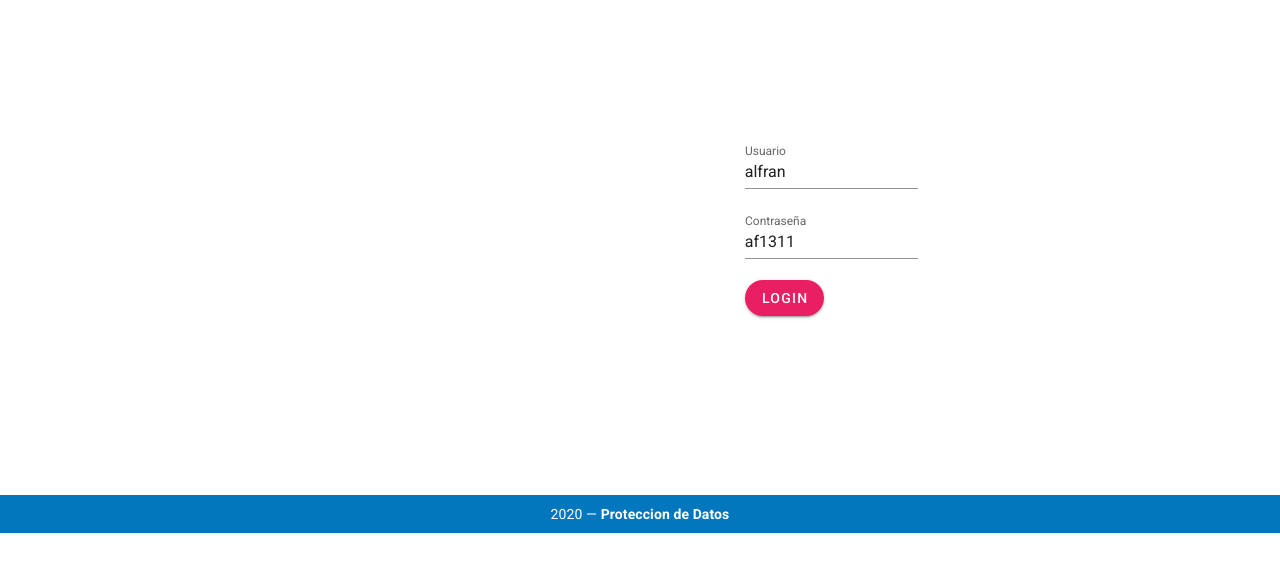
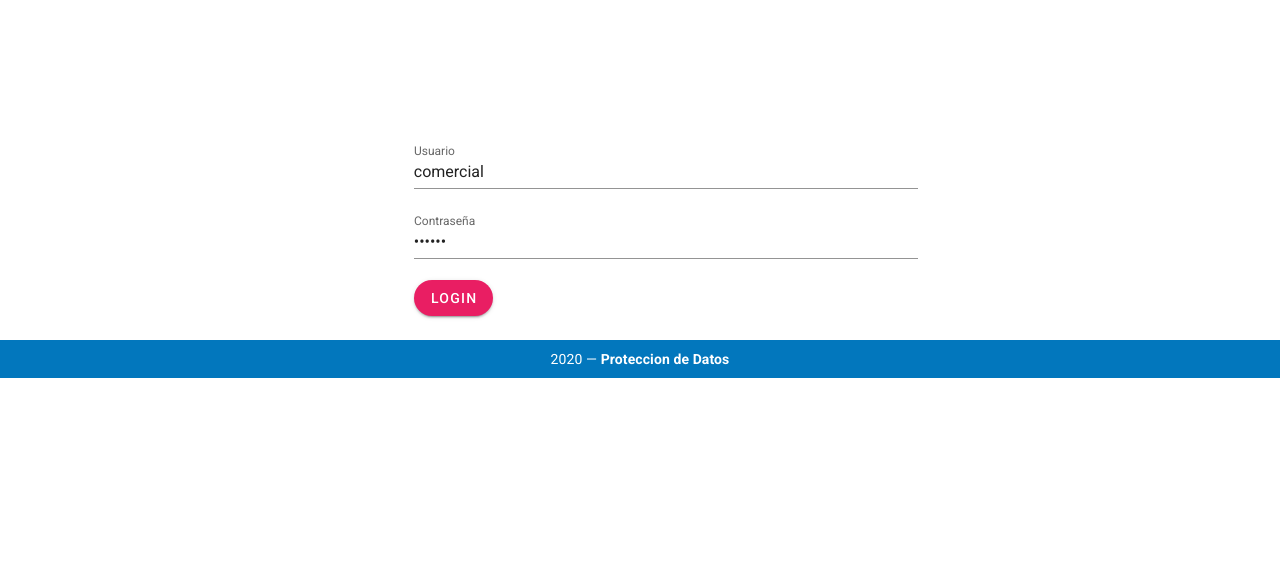
Before and after one commit to marcosm-dev/signature-alfran-webapp, a Vue app: page / in a window 1280 px wide. Shown: the top 572 px of the page. Built offline with nearby package versions, Linux system fonts and the light colour scheme; what vue-signature-pad would draw is missing.

Commit message:
logo removed

```diff
--- a/src/services/api.js
+++ b/src/services/api.js
@@ -1,7 +1,7 @@
 import axios from 'axios'
 
 const API = axios.create({
-  baseURL: 'http://localhost:1337/', // process.env.VUE_APP_API_URL,
+  baseURL: 'https://signature-pd.herokuapp.com/', // process.env.VUE_APP_API_URL,
   headers: {
     Accept: 'application/json',
     'Content-Type': 'application/json'
--- a/src/views/Home.vue
+++ b/src/views/Home.vue
@@ -1,10 +1,10 @@
 <template>
   <v-container class="position">
-    <v-img src="@/assets/LOGO.png" />
+    <!-- <v-img src="@/assets/LOGO.png" /> -->
     <v-row class="ml-10">
       <v-col>
         <v-text-field v-model="user" label="Usuario"></v-text-field>
-        <v-text-field v-model="password" label="Contraseña"></v-text-field>
+        <v-text-field v-model="password" type="password" label="Contraseña"></v-text-field>
         <v-btn color="pink" max-height="40px" @click="login" rounded dark>Login</v-btn>
       </v-col>
     </v-row>
@@ -16,7 +16,7 @@ import API from "@/services/api.js";
 
 export default {
   data: () => ({
-    user: "alfran",
+    user: "comercial",
     password: "af1311"
   }),
   methods: {
```
Also changed, not shown: src/assets/logo.png (deleted).
